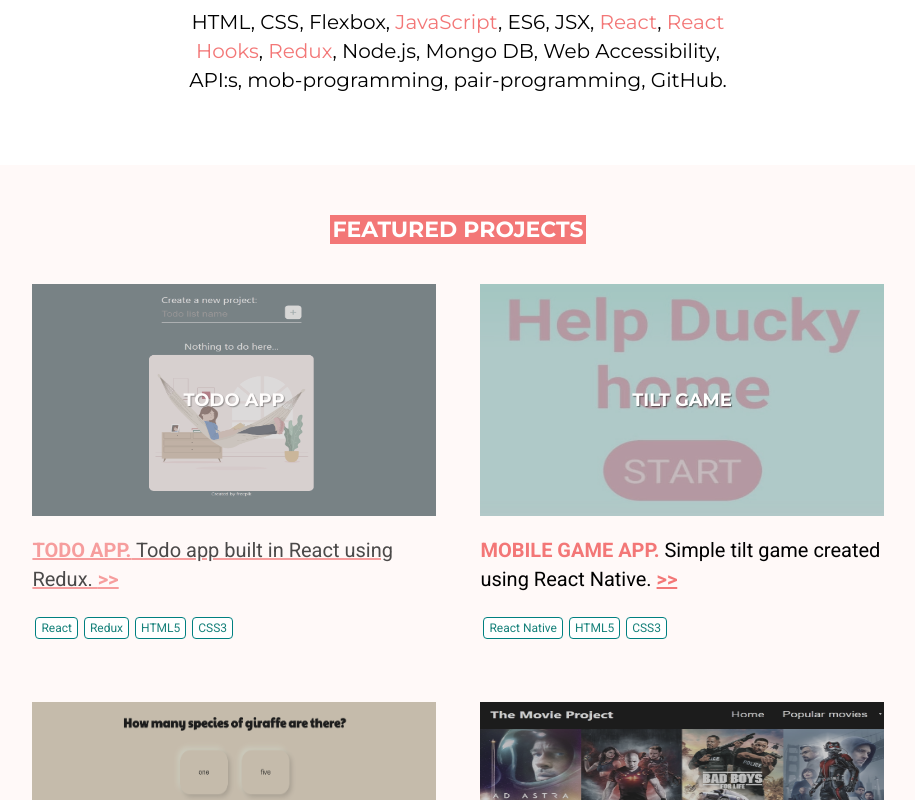
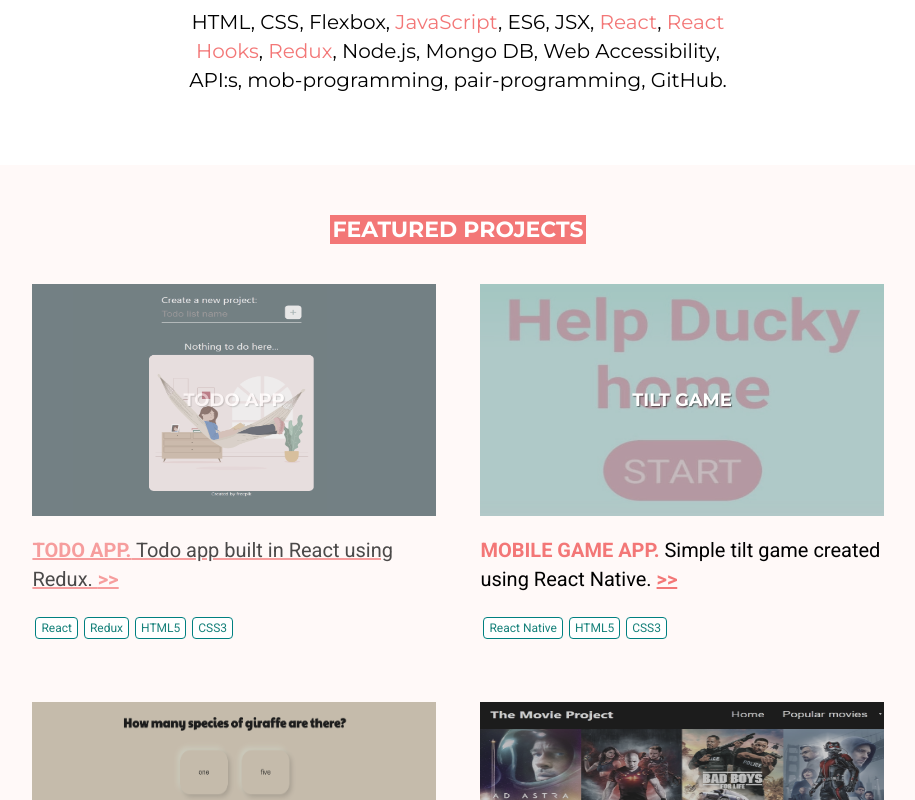
Before and after one commit to elsareutersward/elsas-portfolio, a plain HTML site: page index.html in a window 1280 px wide. In both pictures the pointer is over the element 416 px from the left and 1390 px from the top of the page. Shown: the part 990-1790 px from the top of the page, without its empty margins (182-1097 px from the left). Drawn offline with Linux system fonts and the light colour scheme.

Commit message:
Hover effect on project images

```diff
--- a/style.css
+++ b/style.css
@@ -150,7 +150,6 @@ section a:hover {
     color: #f37777;
 }
 
-
 /* Personal presentation + Tech */
 .personal-presentation {
     text-align: justify;
@@ -215,6 +214,10 @@ section a:hover {
     display: flex;
     align-items: center;
     justify-content: center;
+}
+
+.filter-image:hover {
+    opacity: 0.5;
 }
 
 .filter-image h6 {
```
